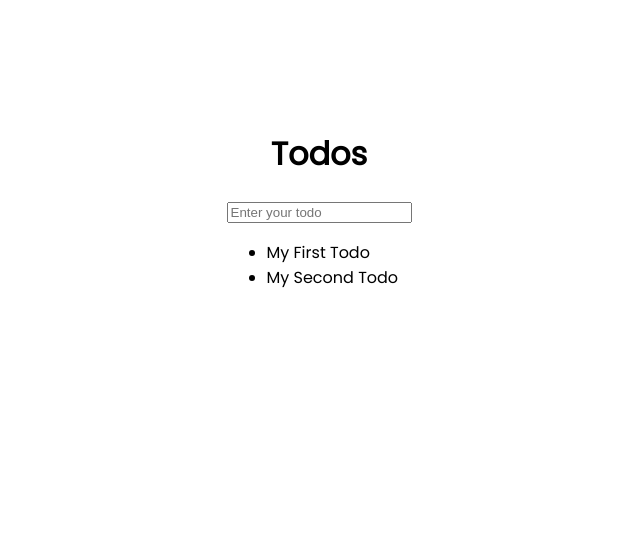
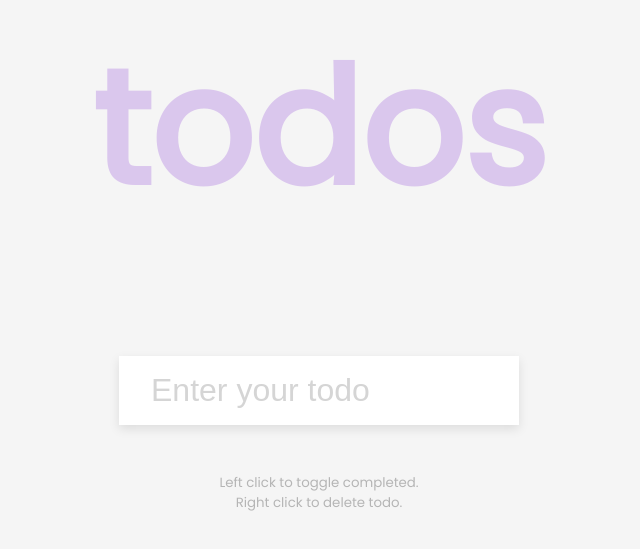
Before and after one commit to MarkLannen/50-JS-Todo-List, a website: page index.html in a window 1280 px wide. Shown: the part 193-742 px from the top of the page, without its empty margins (321-961 px from the left). Drawn offline with Linux system fonts and the light colour scheme.

Commit message:
add css styling

```diff
--- a/index.html
+++ b/index.html
@@ -7,14 +7,14 @@
     <title>Todo List</title>
   </head>
   <body>
-    <h1>Todos</h1>
+    <h1>todos</h1>
     <form id="form">
       <input type="text" id="input" class="input" placeholder="Enter your todo" autocomplete="off">
       <ul class="todos" id="todos">
-        <li>My First Todo</li>
-        <li>My Second Todo</li>
+
       </ul>
     </form>
+    <small>Left click to toggle completed. <br> Right click to delete todo.</small>
     <script src="script.js"></script>
   </body>
 </html>
--- a/style.css
+++ b/style.css
@@ -5,12 +5,66 @@
 }
 
 body {
+  background-color: #f5f5f5;
+  color:#444;
   font-family: 'Poppins', sans-serif;
   display: flex;
   flex-direction: column;
   align-items: center;
   justify-content: center;
   min-height: 100vh;
-  overflow: hidden;
   margin: 0;
 }
+
+h1{
+  color: rgb(179,131,226);
+  font-size: 10rem;
+  text-align: center;
+  opacity: .4;
+}
+
+form{
+  box-shadow: 0 4px 10px rgba(0,0,0,.1);
+  max-width: 100%;
+  width:400px;
+}
+
+.input{
+  border:none;
+  color: #444;
+  font-size: 2rem;
+  padding: 1rem 2rem;
+  display: block;
+  width: 100%;
+}
+
+input::placeholder{
+  color: #d5d5d5;
+}
+
+.input:focus {
+  outline-color: rgb(179,131,226);
+}
+
+.todos{
+  background-color: #fff;
+  padding: 0;
+  margin: 0;
+  list-style-type: none;
+}
+
+.todos li{
+  border-top: 1px solid #e5e5e5;
+  cursor: pointer;font-size: 1.5rem;padding: 1rem 2rem
+}
+
+.todos li.completed{
+  color: #b6b6b6;
+  text-decoration: line-through;
+}
+
+small {
+  color: #b5b5b5;
+  margin-top: 3rem;
+  text-align: center;
+}
```
